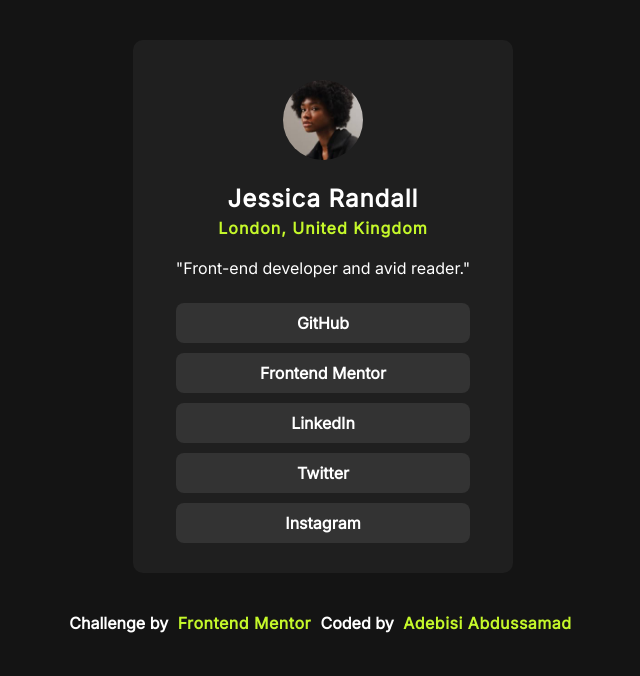
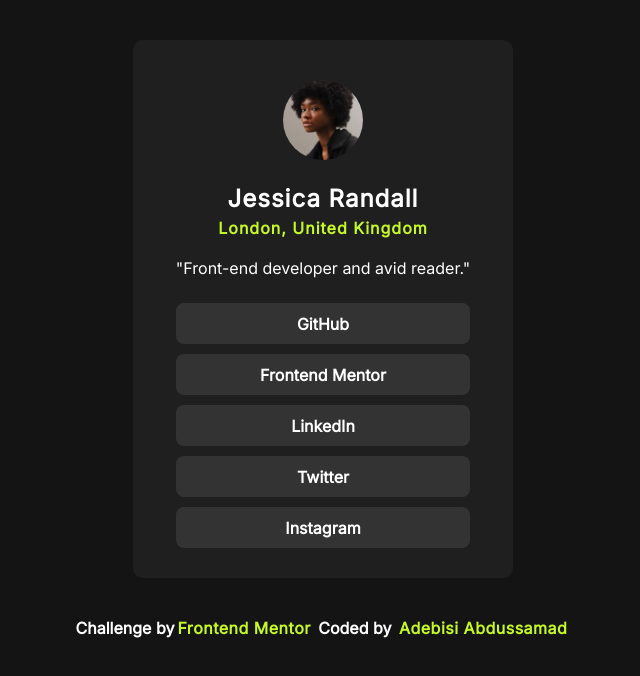
Before and after one commit to adebisiabdussamad/social-links-profile-main, a plain HTML site: page index.html in a window 1280 px wide. Shown: the whole page, without its empty margins (317-957 px from the left). Drawn offline with Linux system fonts and the light colour scheme.

Commit message:
Made correction to the .link-handles

```diff
--- a/index.html
+++ b/index.html
@@ -22,26 +22,26 @@
 				<p>"Front-end developer and avid reader."</p>
 			</div>
 			<ul class="link-handles">
-				<a href="https://github.com/">
-					<li>GitHub</li>
-				</a>
-				<a href="https://www.frontendmentor.io/">
-					<li>Frontend Mentor</li>
-				</a>
-				<a href="https://www.linkedin.com/">
-					<li>LinkedIn</li>
-				</a>
-				<a href="https://twitter.com/">
-					<li>Twitter</li>
-				</a>
-				<a href="https://www.instagram.com/">
-					<li>Instagram</li>
-				</a>
+				<li>
+					<p><a href="https://github.com/">GitHub</a>
+				</li>
+				<li>
+					<p><a href="https://www.frontendmentor.io/">Frontend Mentor</a>
+				</li>
+				<li>
+					<p><a href="https://www.linkedin.com/">LinkedIn</a>
+				</li>
+				<li>
+					<p><a href="https://twitter.com/">Twitter</a>
+				</li>
+				<li>
+					<p><a href="https://www.instagram.com/">Instagram</a>
+				</li>
 			</ul>
 		</main>
 		<footer>
 			<div class="attribution">
-				Challenge by <a href="https://www.frontendmentor.io?ref=challenge" target="_blank">Frontend Mentor</a>
+				Challenge by<a href="https://www.frontendmentor.io?ref=challenge" target="_blank">Frontend Mentor</a>
 				Coded by <a href="https://twitter.com/adebisicodes">Adebisi Abdussamad</a>
 			</div>
 		</footer>
--- a/styles.css
+++ b/styles.css
@@ -69,18 +69,22 @@ h2 {
 	color: white;
 }
 
-.link-handles a li {
+.link-handles li a {
 	font-weight: bolder;
 	text-decoration: none;
 	font-size: 1rem;
 	transition: ease-in-out;
 }
 
-.link-handles a li:hover {
-	color: hsl(0, 0%, 20%);
+.link-handles li:hover {
 	background-color: hsl(75, 94%, 57%);
 	text-decoration: none;
+	cursor: pointer;
 	transition: background-color 0.5s;
+}
+
+.link-handles a:hover {
+	color: hsl(0, 0%, 20%);
 }
 
 .attribution {
@@ -93,7 +97,7 @@ h2 {
 	text-decoration: none;
 	color: hsl(75, 94%, 57%);
 	border-radius: 2px;
-	padding: 0 5px;
+	padding: 0 3px;
 	letter-spacing: 0.5px;
 }
 
```
